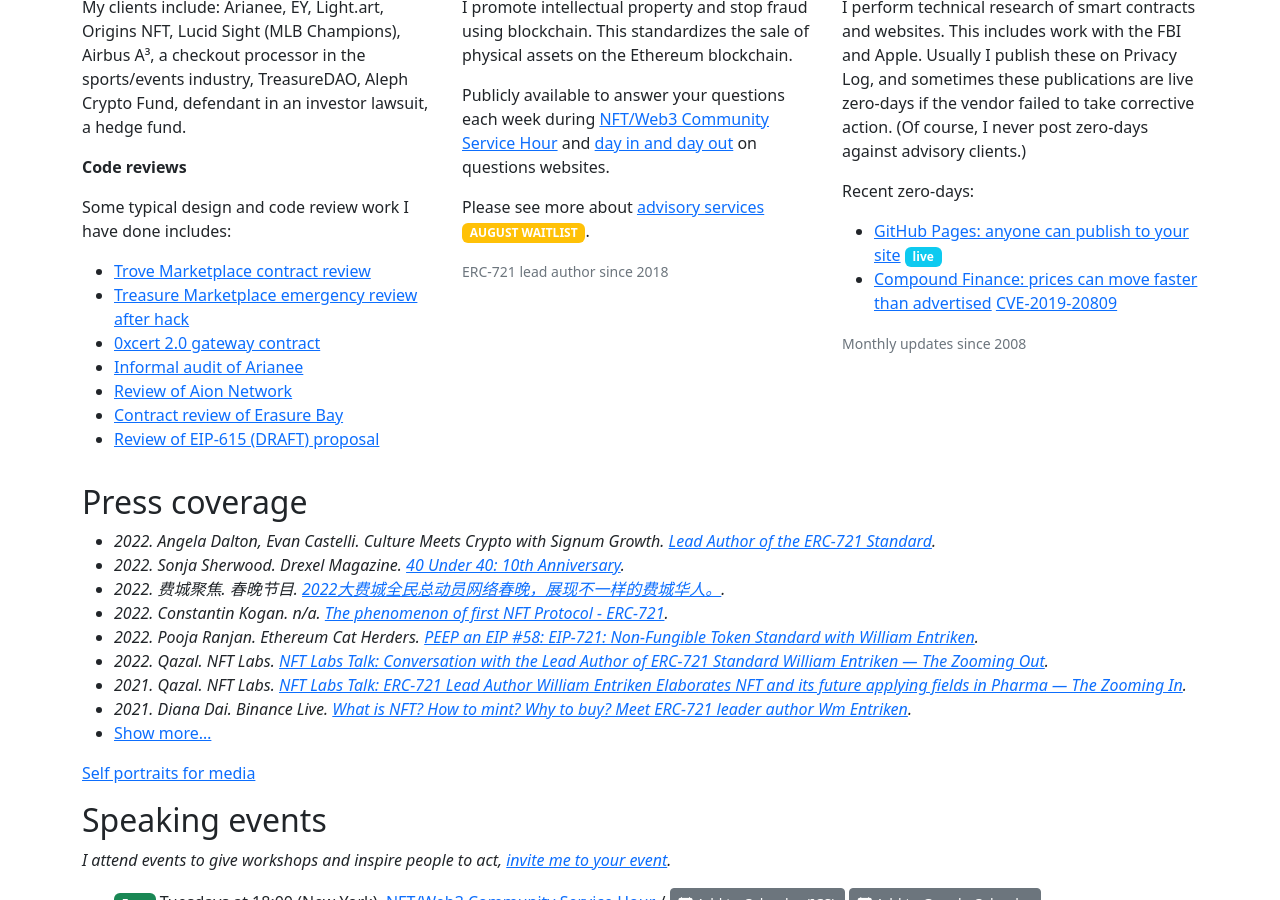
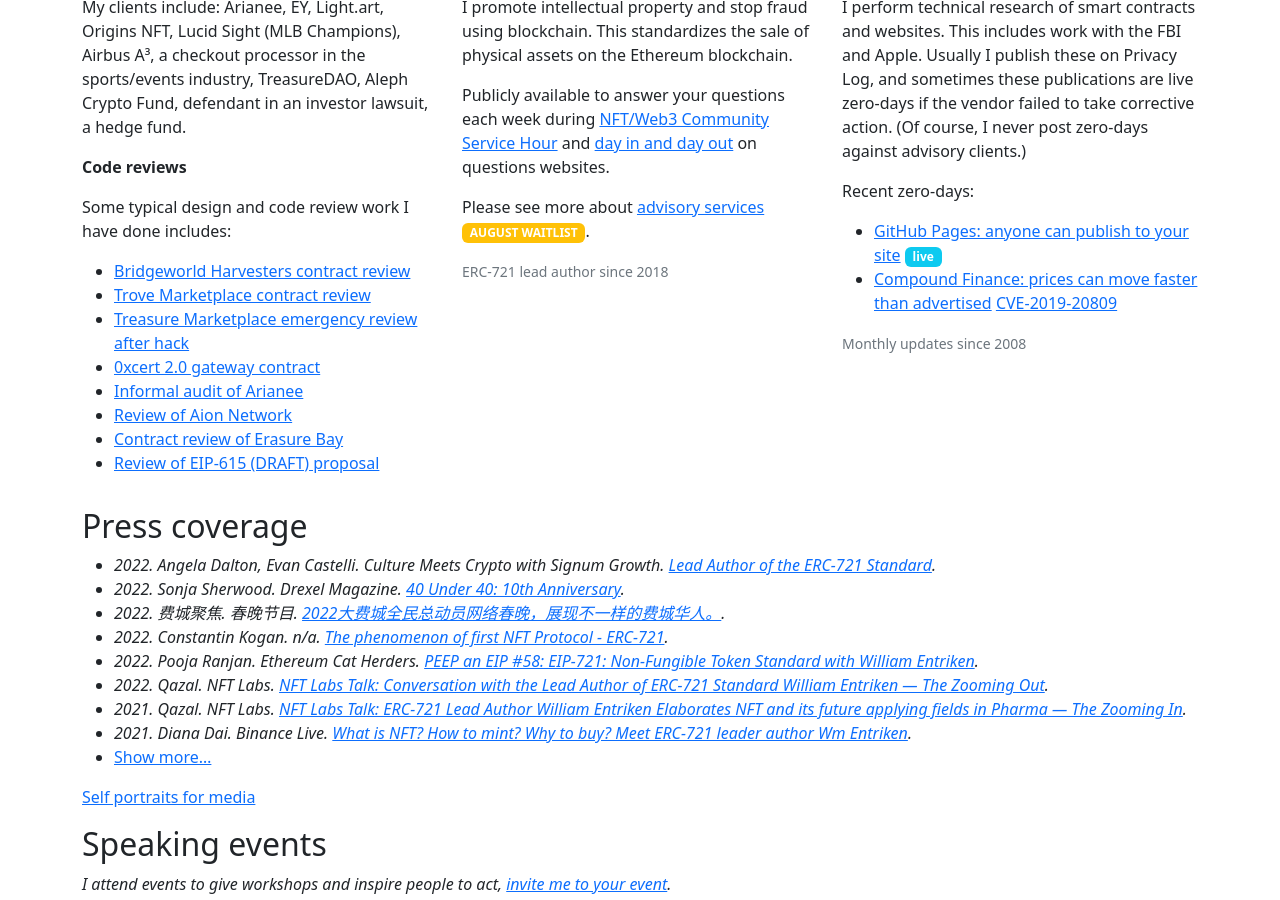
Before and after one commit to fulldecent/phor.net, a Jekyll site: the page built from index.html, in a window 1280 px wide and 900 px high, scrolled down 934 px. Built offline with Jekyll 4.4.1, drawn with Linux system fonts in a browser that asks for light colours; nearby versions of some CDN libraries; comment, search, counter and statistics services are not loaded.

Commit message:
add a review

```diff
--- a/index.html
+++ b/index.html
@@ -240,6 +240,7 @@
         <p><strong>Code reviews</strong></p>
         <p>Some typical design and code review work I have done includes:</p>
         <ul>
+          <li><a target="_blank" href="https://github.com/ghoul-sol/treasure-staking/issues/69">Bridgeworld Harvesters contract review</a></li>
           <li><a target="_blank" href="https://github.com/TreasureProject/treasure-marketplace-contracts/issues/74">Trove Marketplace contract review</a></li>
           <li><a target="_blank" href="https://github.com/ghoul-sol/treasure-marketplace/issues/25">Treasure Marketplace emergency review after hack</a></li>
           <li><a target="_blank" href="https://github.com/0xcert/framework/pull/522#pullrequestreview-266658697">0xcert 2.0 gateway contract</a></li>
```
